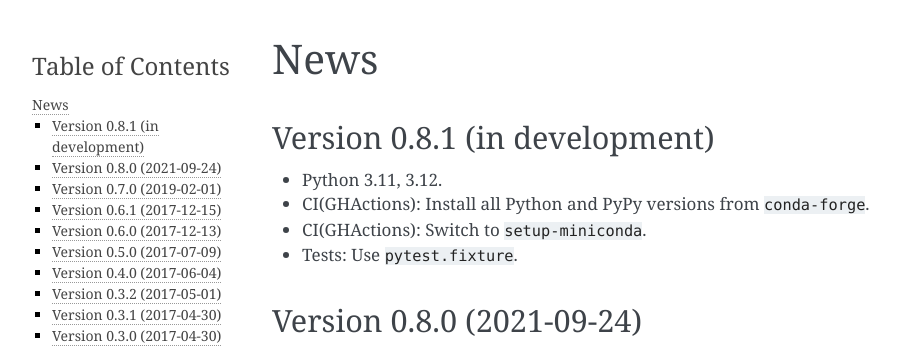
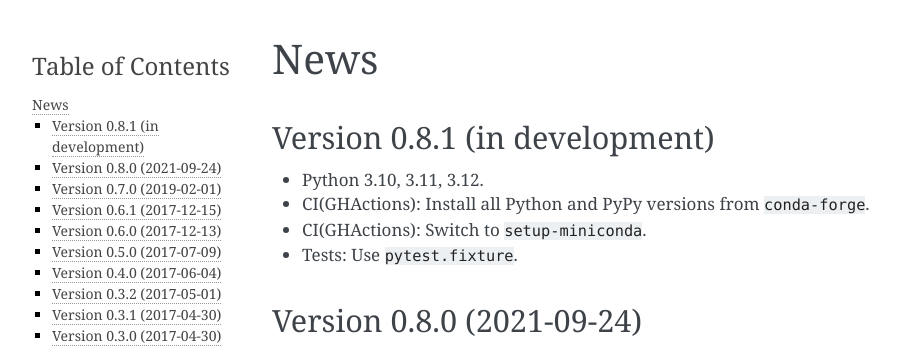
Before and after one commit to phdru/ppu, a Sphinx documentation site: the page built from docs/news.rst, in a window 1280 px wide. Shown: the top 349 px of the page, without its empty margins (148-1047 px from the left). Built offline with Sphinx 7.4.7, drawn with Linux system fonts in a browser that asks for light colours.

Commit message:
Docs(news): Python 3.10
[skip ci]

```diff
--- a/docs/news.rst
+++ b/docs/news.rst
@@ -4,7 +4,7 @@ News
 Version 0.8.1 (in development)
 ------------------------------
 
-* Python 3.11, 3.12.
+* Python 3.10, 3.11, 3.12.
 
 * CI(GHActions): Install all Python and PyPy versions from ``conda-forge``.
 
```
